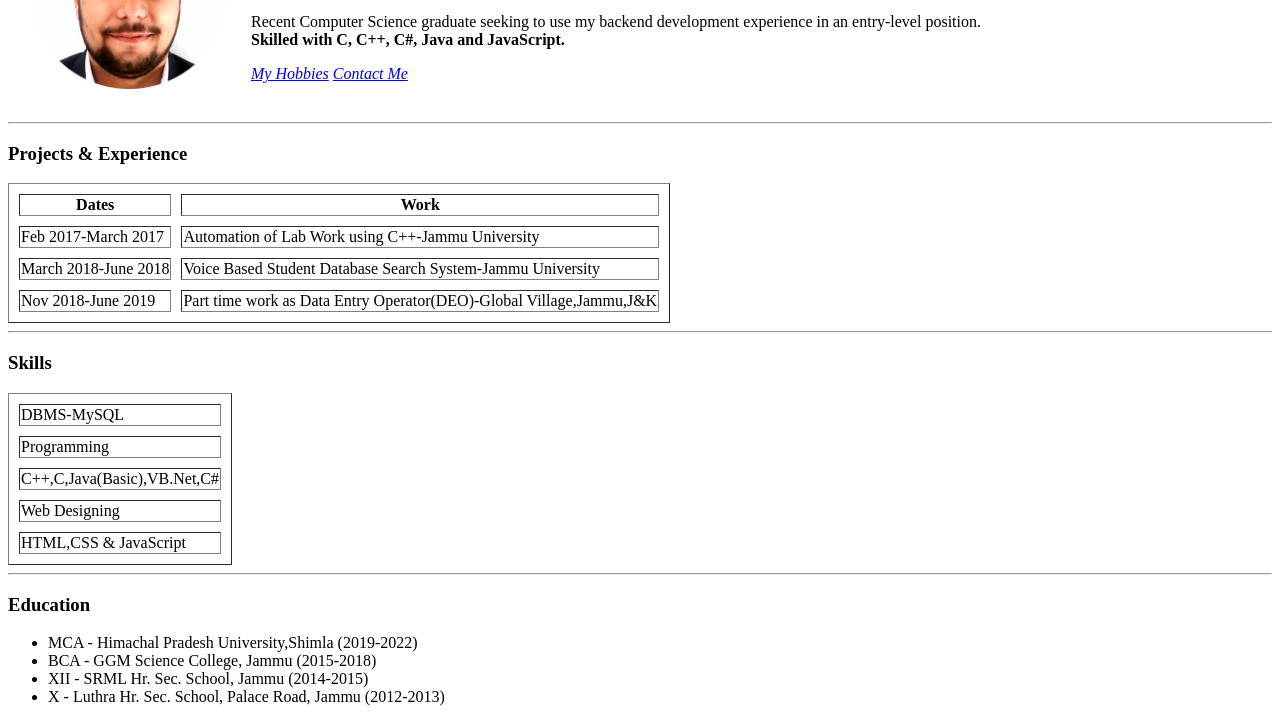
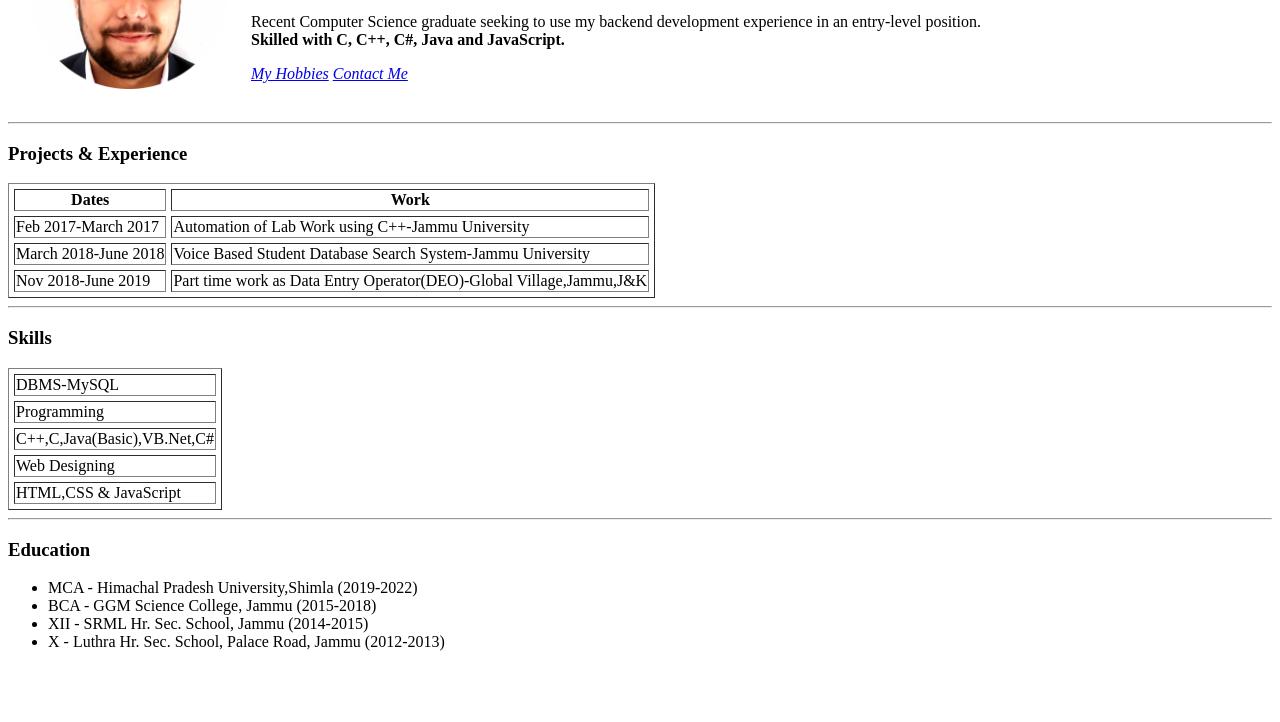
Before and after one commit to rhitik007/cv, a plain HTML site: page index.html in a window 1280 px wide. Shown: the part 140-862 px from the top of the page. After the commit the page ends 807 px from the top, so only its background shows below. Drawn offline with Linux system fonts and the light colour scheme; files whose address does not match are found by name.

Commit message:
Update index.html

```diff
--- a/index.html
+++ b/index.html
@@ -18,7 +18,7 @@
     </table>
     <hr>
     <h3>Projects & Experience</h3>
-    <table border="1" cellspacing="10">
+    <table border="1" cellspacing="5">
       <thead>
         <tr>
           <th>Dates</th>
@@ -42,7 +42,7 @@
     </table>
     <hr>
     <h3>Skills</h3>
-    <table border="1" cellspacing="10">
+    <table border="1" cellspacing="5">
       <tr>
         <td>DBMS-MySQL</td>
       </tr>
```
